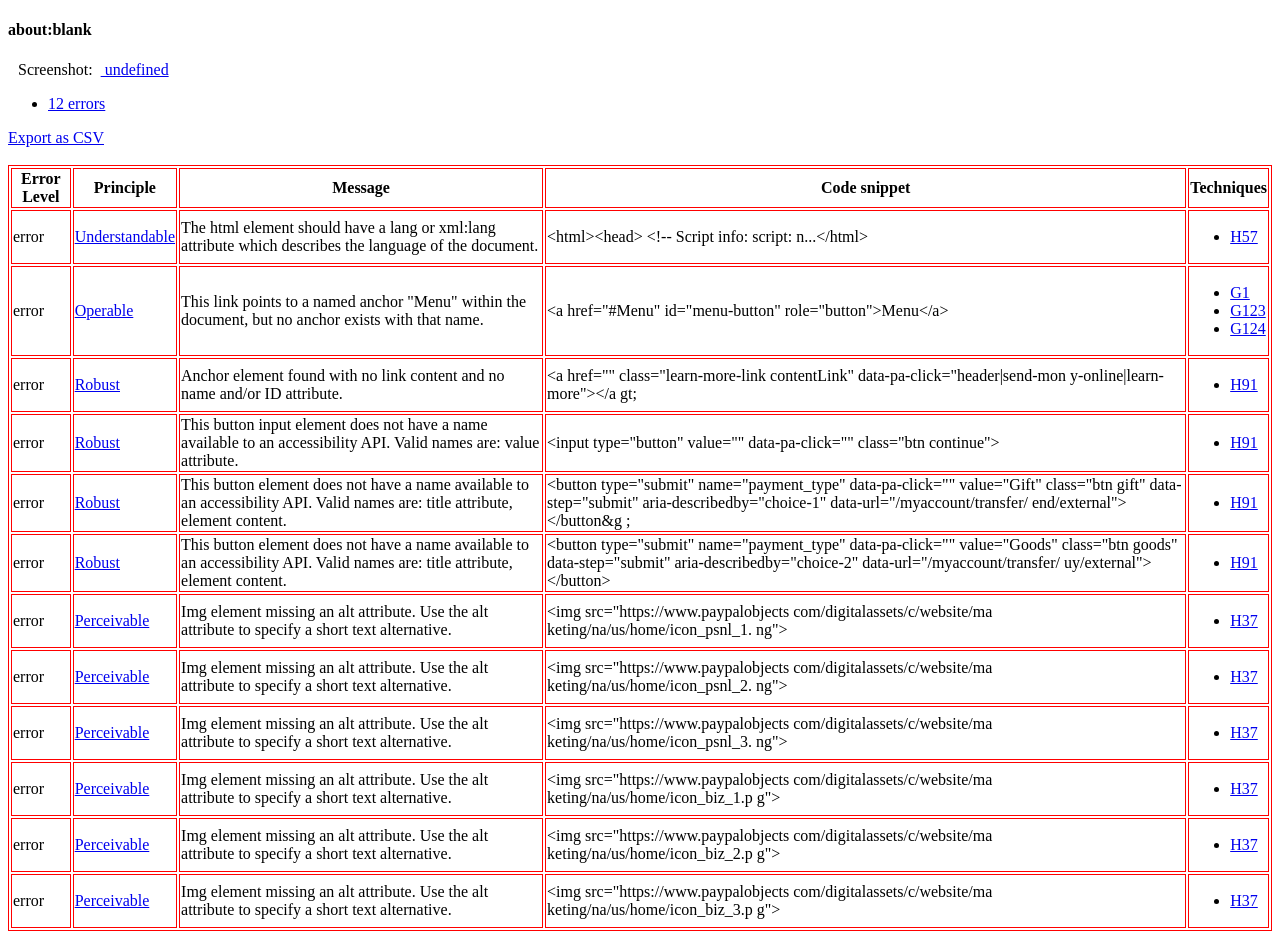
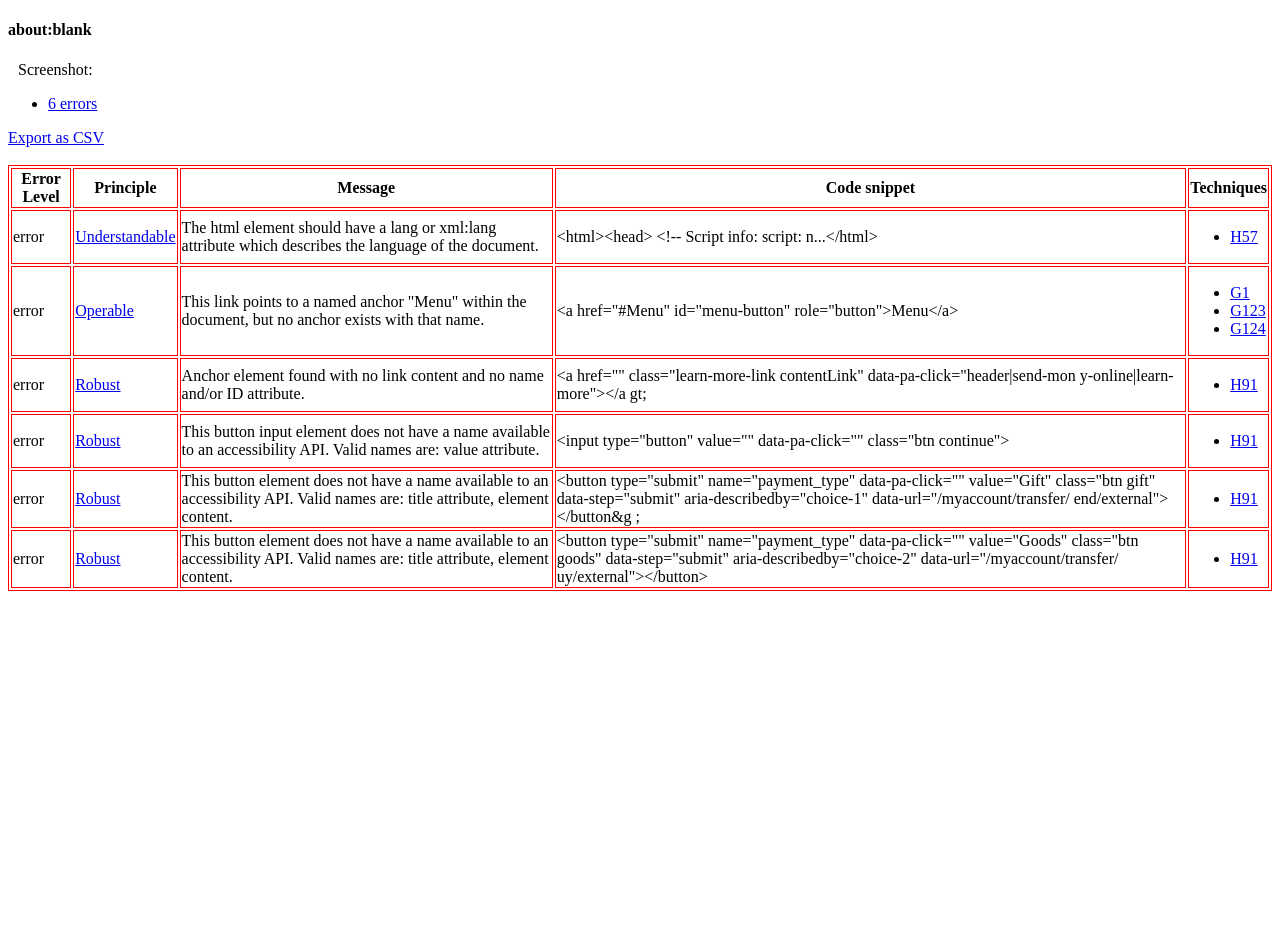
Before and after one commit to paypal/nemo-accessibility, a website: page example/report/htmlcs.html in a window 1280 px wide. After the commit the page ends 800 px from the top, so only its background shows below. Drawn offline with Linux system fonts and the light colour scheme.

Commit message:
Upgrade HTMLCS

```diff
--- a/example/report/htmlcs.html
+++ b/example/report/htmlcs.html
@@ -29,28 +29,4 @@ goods" data-step="submit"
 aria-describedby="choice-2"
 data-url="/myaccount/transfer/
 uy/external"&gt;&lt;/button&gt
-</td><td class="messageTechniques"><ul><li><a href="http://www.w3.org/TR/WCAG20-TECHS/H91" target="_blank">H91</a></li></ul></td></tr><tr class="error"><td  class="number"><span class="flag">error</span></td><td  class="messagePrinciple"><a href="http://www.w3.org/TR/WCAG20/#perceivable" target="_blank">Perceivable</a></td><td class="messageText"> Img element missing an alt attribute. Use the alt attribute to specify a short text alternative.</td><td>&lt;img
-src="https://www.paypalobjects
-com/digitalassets/c/website/ma
-keting/na/us/home/icon_psnl_1.
-ng"&gt;</td><td class="messageTechniques"><ul><li><a href="http://www.w3.org/TR/WCAG20-TECHS/H37" target="_blank">H37</a></li></ul></td></tr><tr class="error"><td  class="number"><span class="flag">error</span></td><td  class="messagePrinciple"><a href="http://www.w3.org/TR/WCAG20/#perceivable" target="_blank">Perceivable</a></td><td class="messageText"> Img element missing an alt attribute. Use the alt attribute to specify a short text alternative.</td><td>&lt;img
-src="https://www.paypalobjects
-com/digitalassets/c/website/ma
-keting/na/us/home/icon_psnl_2.
-ng"&gt;</td><td class="messageTechniques"><ul><li><a href="http://www.w3.org/TR/WCAG20-TECHS/H37" target="_blank">H37</a></li></ul></td></tr><tr class="error"><td  class="number"><span class="flag">error</span></td><td  class="messagePrinciple"><a href="http://www.w3.org/TR/WCAG20/#perceivable" target="_blank">Perceivable</a></td><td class="messageText"> Img element missing an alt attribute. Use the alt attribute to specify a short text alternative.</td><td>&lt;img
-src="https://www.paypalobjects
-com/digitalassets/c/website/ma
-keting/na/us/home/icon_psnl_3.
-ng"&gt;</td><td class="messageTechniques"><ul><li><a href="http://www.w3.org/TR/WCAG20-TECHS/H37" target="_blank">H37</a></li></ul></td></tr><tr class="error"><td  class="number"><span class="flag">error</span></td><td  class="messagePrinciple"><a href="http://www.w3.org/TR/WCAG20/#perceivable" target="_blank">Perceivable</a></td><td class="messageText"> Img element missing an alt attribute. Use the alt attribute to specify a short text alternative.</td><td>&lt;img
-src="https://www.paypalobjects
-com/digitalassets/c/website/ma
-keting/na/us/home/icon_biz_1.p
-g"&gt;</td><td class="messageTechniques"><ul><li><a href="http://www.w3.org/TR/WCAG20-TECHS/H37" target="_blank">H37</a></li></ul></td></tr><tr class="error"><td  class="number"><span class="flag">error</span></td><td  class="messagePrinciple"><a href="http://www.w3.org/TR/WCAG20/#perceivable" target="_blank">Perceivable</a></td><td class="messageText"> Img element missing an alt attribute. Use the alt attribute to specify a short text alternative.</td><td>&lt;img
-src="https://www.paypalobjects
-com/digitalassets/c/website/ma
-keting/na/us/home/icon_biz_2.p
-g"&gt;</td><td class="messageTechniques"><ul><li><a href="http://www.w3.org/TR/WCAG20-TECHS/H37" target="_blank">H37</a></li></ul></td></tr><tr class="error"><td  class="number"><span class="flag">error</span></td><td  class="messagePrinciple"><a href="http://www.w3.org/TR/WCAG20/#perceivable" target="_blank">Perceivable</a></td><td class="messageText"> Img element missing an alt attribute. Use the alt attribute to specify a short text alternative.</td><td>&lt;img
-src="https://www.paypalobjects
-com/digitalassets/c/website/ma
-keting/na/us/home/icon_biz_3.p
-g"&gt;</td><td class="messageTechniques"><ul><li><a href="http://www.w3.org/TR/WCAG20-TECHS/H37" target="_blank">H37</a></li></ul></td></tr><h4>about:blank</h4><div style="margin-left:10px">Screenshot: &nbsp;<a href="/undefined"> undefined</div><ul id="results-overview"><li class="active"><span class="result-count result-count-errors">12</span> <span class="result-type">errors</span></a></li></ul><a href="#" class="button-link" id="export" style="margin-top:42px">Export as CSV</a><br/><br/></tbody></table></body></html>
+</td><td class="messageTechniques"><ul><li><a href="http://www.w3.org/TR/WCAG20-TECHS/H91" target="_blank">H91</a></li></ul></td></tr><h4>about:blank</h4><div style="margin-left:10px">Screenshot: &nbsp;<a href="/"> </div><ul id="results-overview"><li class="active"><span class="result-count result-count-errors">6</span> <span class="result-type">errors</span></a></li></ul><a href="#" class="button-link" id="export" style="margin-top:42px">Export as CSV</a><br/><br/></tbody></table></body></html>
--- a/example/usingNemoAccessibility.js
+++ b/example/usingNemoAccessibility.js
@@ -5,10 +5,10 @@ var nemo =  Nemo(process.cwd()+'/example',function(err){
     nemo.driver.get('http://www.paypal.com');
     console.log('Nemo initialized successfully');
     var options = {
-      'engine': 'chrome'
+      'engine': 'htmlcs'
     };
     nemo.accessibility.scan(options).then(function (result) {
-      var file = process.cwd() + '/example/report/chrome.html';
+      var file = process.cwd() + '/example/report/htmlcs.html';
       fs.writeFile(file, result, function (err) {
         if (err) {
           throw err;
```
Also changed, not shown: example/report/axe.html (+1 -1 lines), example/report/chrome.html (+1 -10 lines).
